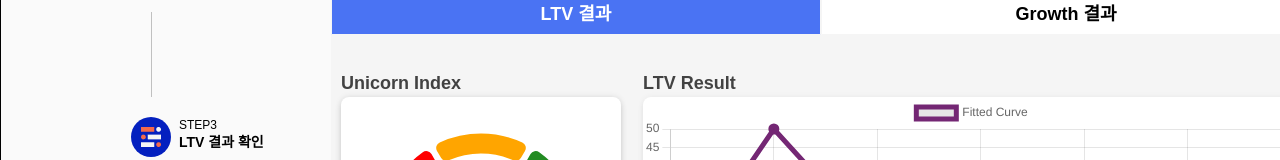
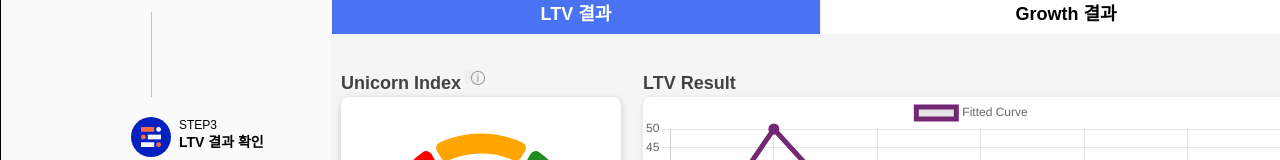
Before and after one commit to An-miyoung/LtvCalculator, a React (Create React App) app: page /ltvCal/result in a window 1280 px wide. Shown: the part 337-497 px from the top of the page. Built offline with nearby package versions, Linux system fonts and the light colour scheme; a web font is replaced by a local one.

Commit message:
새로운 모달

```diff
--- a/src/components/step3/LtvChart.tsx
+++ b/src/components/step3/LtvChart.tsx
@@ -3,6 +3,7 @@ import styled from "styled-components";
 import GraphGaugeChart from "./chart/GraphGaugeChart";
 import PointStyleChart from "./chart/PointStyleChart";
 import LtvInsight from "./LtvInsight";
+import ModalShow from "../stepCommon/modal/ModalShow";
 
 const FlexContiner = styled.div`
   display: flex;
@@ -40,7 +41,18 @@ const LtvChart: React.FC = () => {
     <>
       <FlexContiner>
         <GraphContainer>
-          <ChartTitle>Unicorn Index</ChartTitle>
+          <div style={{ display: "flex" }}>
+            <ChartTitle>Unicorn Index</ChartTitle>
+            <ModalShow
+              type="single"
+              modalTitle1={"Unicorn Index란?"}
+              descripton1={
+                "대부분의 VC에 따르면 이값은 4~5배입니다. 3배정도는 괜찮지만 이 3배는 수억개의 수익을 창출할 때 1.5~2배로 빠르게 압축됩니다."
+              }
+              top={"0px"}
+              left={"0px"}
+            />
+          </div>
           <Graph>
             <GraphGaugeChart />
           </Graph>
--- a/src/components/stepCommon/BottomMoveButton.tsx
+++ b/src/components/stepCommon/BottomMoveButton.tsx
@@ -77,7 +77,7 @@ function BottomMoveButton({ display }: displayProps) {
 
   const previous = () => {
     navigate(-1);
-    if (location.pathname === "/ltvCal") {
+    if (location.pathname === "/ltvCal/") {
       console.log("협업하는 사람과 연결된 페이지로 가세요");
     }
   };
--- a/src/components/stepCommon/modal/ContactUs.tsx
+++ b/src/components/stepCommon/modal/ContactUs.tsx
@@ -1,6 +1,7 @@
 import React, { useState } from "react";
 import styled from "styled-components";
 import Modal from "./Modal";
+import Close from "../../../assets/x.png";
 
 const BottomBtnContainer = styled.div`
   position: absolute;
@@ -53,6 +54,10 @@ const ModalTitle = styled.div`
   line-height: 38px;
   box-sizing: border-box;
   color: #fff;
+`;
+const ModalClose = styled.div`
+  float: right;
+  cursor: pointer;
 `;
 
 const ModalDesc = styled.div`
@@ -170,6 +175,9 @@ const ModalShare = () => {
           </AskBtnContainer>
           <FloatContainer>
             <ModalTitle>Contact 1z Labs</ModalTitle>
+            <ModalClose>
+              <img src={Close} alt="close" onClick={handleClose} />
+            </ModalClose>
             <ModalDesc>
               추가적인 컨설팅이 필요할 시 1z Labs로 연락하세요!
             </ModalDesc>
```
Also changed, not shown: src/components/step3/LtvInsight.tsx (+0 -20 lines), src/assets/x.png (added).
